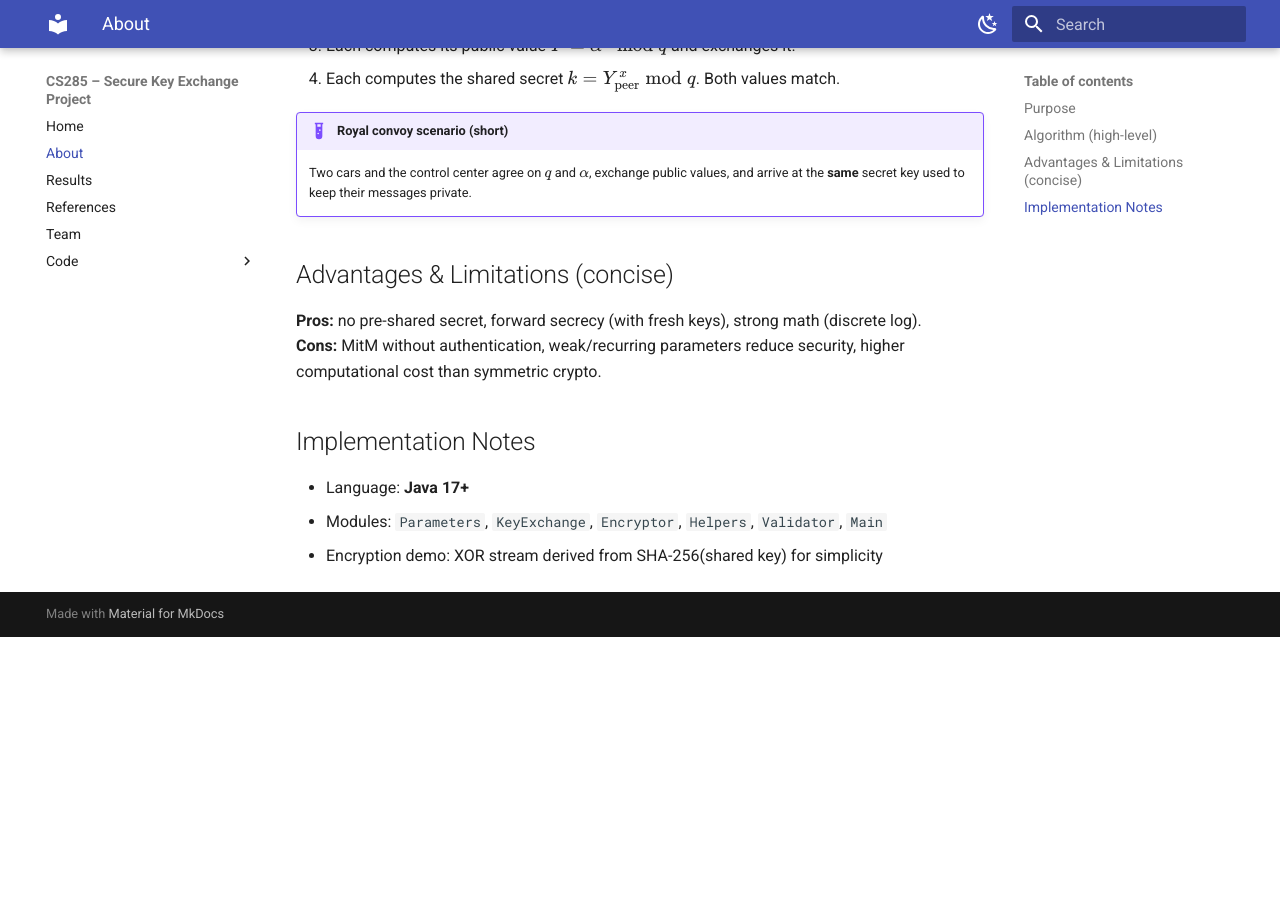
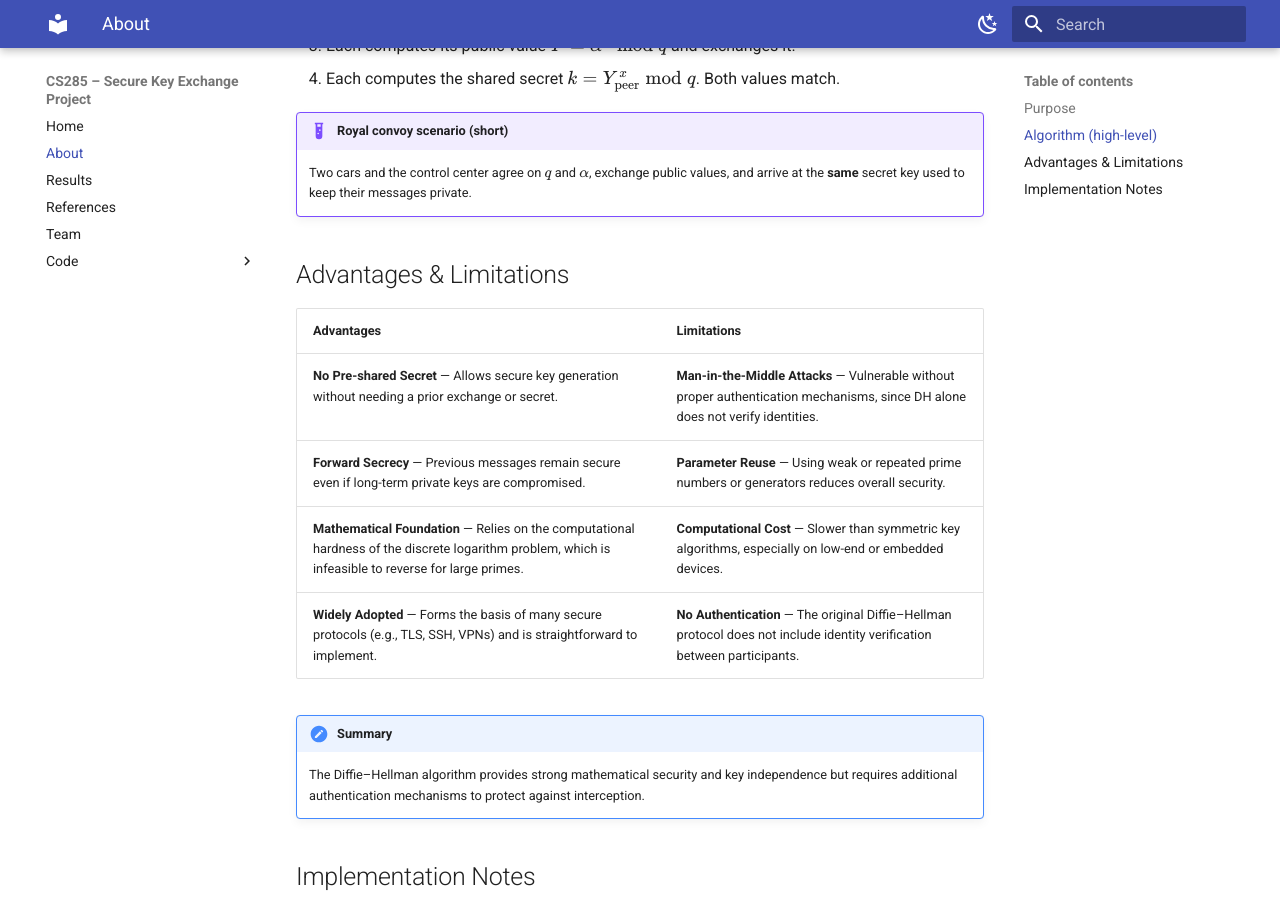
Before and after one commit to Shoug-Alomran/CS285-CryptographyProject, an MkDocs documentation site: the page built from docs/about.md, in a window 1280 px wide and 900 px high, scrolled down 433 px. Built offline with MkDocs 1.6.1 and Material for MkDocs 9.7.7, drawn with Linux system fonts in a browser that asks for light colours; before the commit the page ends 1070 px from its top, so only the background shows below that.

Commit message:
Revise Advantages & Limitations section for clarity and detail

```diff
--- a/docs/about.md
+++ b/docs/about.md
@@ -13,9 +13,17 @@ The Diffie–Hellman (DH) key exchange lets two parties **establish a shared sec
     Two cars and the control center agree on \( q \) and \( \alpha \), exchange public values, and arrive at
     the **same** secret key used to keep their messages private.
 
-## Advantages & Limitations (concise)
-**Pros:** no pre-shared secret, forward secrecy (with fresh keys), strong math (discrete log).
-**Cons:** MitM without authentication, weak/recurring parameters reduce security, higher computational cost than symmetric crypto.
+## Advantages & Limitations
+
+| **Advantages** | **Limitations** |
+|-----------------|----------------|
+| **No Pre-shared Secret** — Allows secure key generation without needing a prior exchange or secret. | **Man-in-the-Middle Attacks** — Vulnerable without proper authentication mechanisms, since DH alone does not verify identities. |
+| **Forward Secrecy** — Previous messages remain secure even if long-term private keys are compromised. | **Parameter Reuse** — Using weak or repeated prime numbers or generators reduces overall security. |
+| **Mathematical Foundation** — Relies on the computational hardness of the discrete logarithm problem, which is infeasible to reverse for large primes. | **Computational Cost** — Slower than symmetric key algorithms, especially on low-end or embedded devices. |
+| **Widely Adopted** — Forms the basis of many secure protocols (e.g., TLS, SSH, VPNs) and is straightforward to implement. | **No Authentication** — The original Diffie–Hellman protocol does not include identity verification between participants. |
+
+!!! note "Summary"
+    The Diffie–Hellman algorithm provides strong mathematical security and key independence but requires additional authentication mechanisms to protect against interception.
 
 ## Implementation Notes
 - Language: **Java 17+**
```
